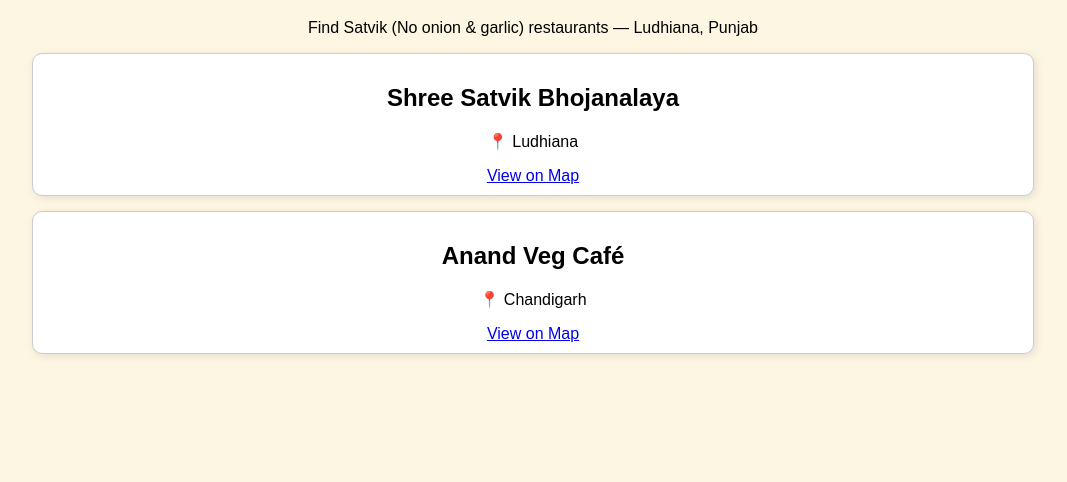
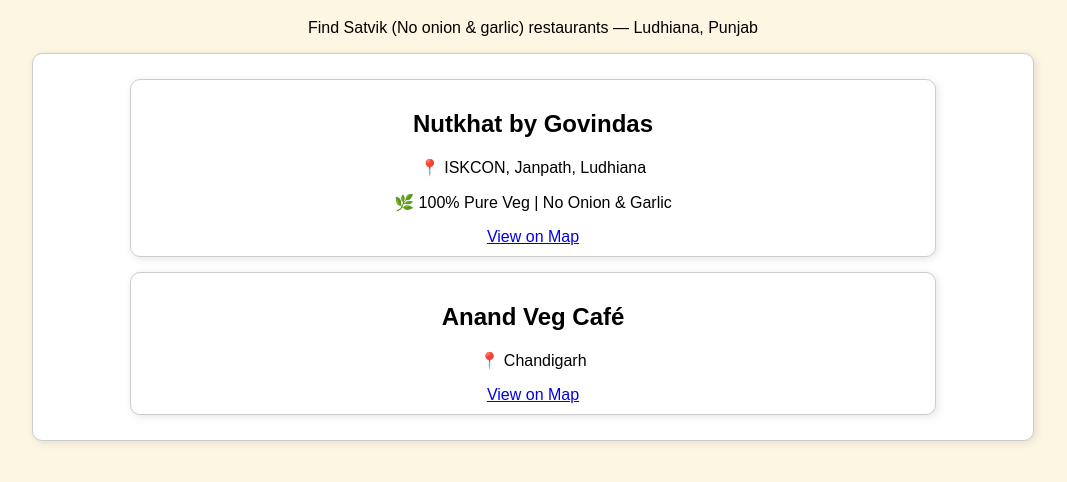
Before and after one commit to amardeep0322/Satvic-rasoi, a plain HTML site: page index.html in a window 1280 px wide. Shown: the part 90-572 px from the top of the page, without its empty margins (107-1174 px from the left). Drawn offline with Linux system fonts and the light colour scheme.

Commit message:
Update index.html

```diff
--- a/index.html
+++ b/index.html
@@ -10,10 +10,12 @@
   <p>Find Satvik (No onion & garlic) restaurants — Ludhiana, Punjab</p>
 
   <div class="restaurant">
-    <h2>Shree Satvik Bhojanalaya</h2>
-    <p>📍 Ludhiana</p>
-    <a href="https://maps.google.com" target="_blank">View on Map</a>
-  </div>
+<div class="restaurant">
+  <h2>Nutkhat by Govindas</h2>
+  <p>📍 ISKCON, Janpath, Ludhiana</p>
+  <p>🌿 100% Pure Veg | No Onion & Garlic</p>
+  <a href="https://maps.app.goo.gl/EmQZSYmah9GrFtLF8" target="_blank">View on Map</a>
+</div>
 
   <div class="restaurant">
     <h2>Anand Veg Café</h2>
```
